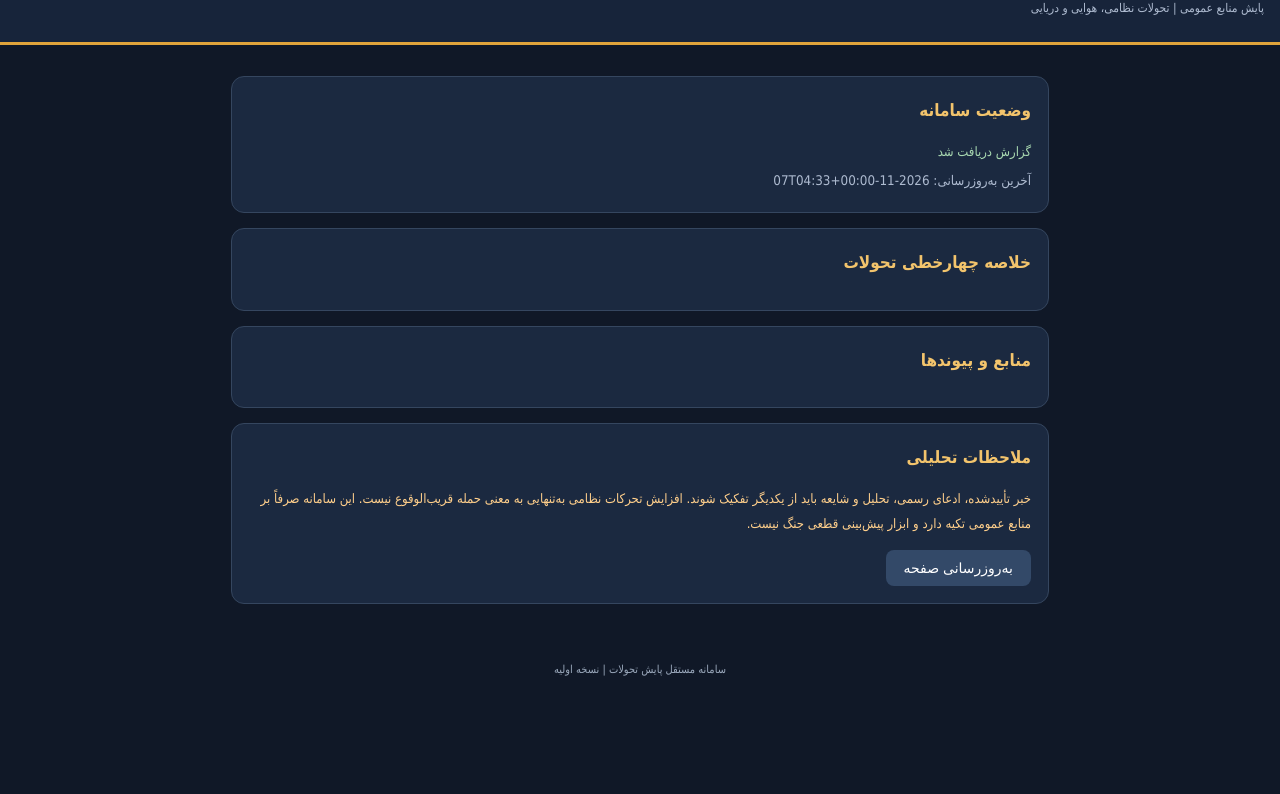
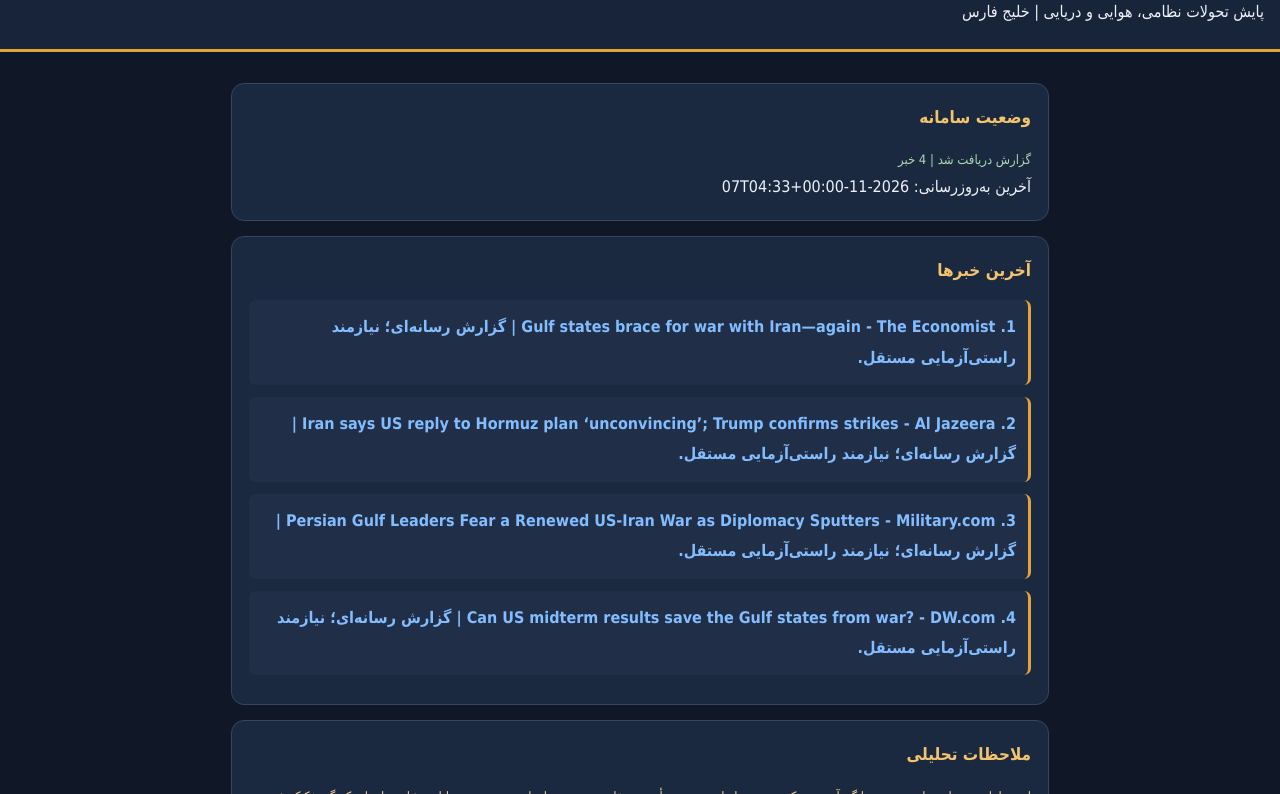
Before and after one commit to aderogar1-maker/iran-us-watch, a plain HTML site: page index.html in a window 1280 px wide. Shown: the part 65-859 px from the top of the page. Before the commit the page ends 800 px from the top, so only its background shows below. Drawn offline with Linux system fonts and the light colour scheme.

Commit message:
Update index.html

```diff
--- a/index.html
+++ b/index.html
@@ -1,3 +1,4 @@
+
 
 <!DOCTYPE html>
 <html lang="fa" dir="rtl">
@@ -8,115 +9,103 @@
 <title>رادار تحولات ایران و آمریکا</title>
 <style>
 *{box-sizing:border-box}
-body{
- margin:0;background:#101827;color:#edf2f7;
- font-family:Tahoma,Arial,sans-serif;line-height:1.9
-}
-header{
- background:#17243a;padding:22px 16px;
- border-bottom:3px solid #e0a43b
-}
-h1{font-size:21px;margin:0;color:#fff}
-.sub{font-size:12px;color:#aebbd0}
+body{margin:0;background:#101827;color:#edf2f7;font-family:Tahoma,Arial;line-height:1.9}
+header{background:#17243a;padding:22px 16px;border-bottom:3px solid #e0a43b}
+h1{font-size:21px;margin:0}
 main{max-width:850px;margin:auto;padding:16px}
-.card{
- background:#1b2940;border:1px solid #35465f;
- border-radius:13px;padding:17px;margin:15px 0
-}
+.card{background:#1b2940;border:1px solid #35465f;border-radius:13px;padding:17px;margin:15px 0}
 h2{font-size:17px;color:#f3c46c;margin-top:0}
 .status{color:#a8d8b0;font-size:13px}
-.line{
- border-right:3px solid #e0a43b;
- padding:5px 12px;margin:12px 0;
- background:#202f47;border-radius:5px
-}
-small{color:#aebbd0}
-a{color:#83bdff;display:block;margin:8px 0}
+.news{border-right:3px solid #e0a43b;background:#202f47;padding:12px;margin:12px 0;border-radius:7px}
+.news a{color:#83bdff;text-decoration:none;font-weight:bold}
+.news small{display:block;color:#b7c4d7;margin-top:5px}
 .warning{color:#ffcf8b;font-size:13px}
+button{background:#334968;color:white;border:0;border-radius:8px;padding:11px 18px;font-size:14px}
 footer{text-align:center;color:#9ba9bc;font-size:11px;padding:25px}
-button{
- background:#334968;color:white;border:0;
- border-radius:8px;padding:10px 18px;font-size:14px
-}
 </style>
 </head>
 <body>
 <header>
 <h1>رادار تحولات ایران و آمریکا</h1>
-<div class="sub">پایش منابع عمومی | تحولات نظامی، هوایی و دریایی</div>
+<div>پایش تحولات نظامی، هوایی و دریایی | خلیج فارس</div>
 </header>
 
 <main>
 <div class="card">
 <h2>وضعیت سامانه</h2>
-<div class="status" id="status">در انتظار دریافت آخرین گزارش...</div>
-<small id="updated">زمان به‌روزرسانی: نامشخص</small>
+<div class="status" id="status">در حال دریافت گزارش...</div>
+<div id="updated">زمان به‌روزرسانی: نامشخص</div>
 </div>
 
 <div class="card">
-<h2>خلاصه چهارخطی تحولات</h2>
-<div id="brief">
-<div class="line">۱. هنوز گزارشی از سامانه دریافت نشده است.</div>
-<div class="line">۲. تحرکات هوایی و پروازهای نظامی باید با منابع معتبر تطبیق داده شوند.</div>
-<div class="line">۳. تحولات دریایی و جابه‌جایی شناورها نیازمند تأیید مستقل هستند.</div>
-<div class="line">۴. هیچ زمان قطعی برای وقوع درگیری را نمی‌توان صرفاً از روی اخبار پیش‌بینی کرد.</div>
-</div>
-</div>
-
-<div class="card">
-<h2>منابع و پیوندها</h2>
-<div id="sources">
-<small>پس از اتصال موتور دریافت اخبار، منابع اینجا نمایش داده می‌شوند.</small>
-</div>
+<h2>آخرین خبرها</h2>
+<div id="news">در حال بارگذاری خبرها...</div>
 </div>
 
 <div class="card">
 <h2>ملاحظات تحلیلی</h2>
 <p class="warning">
-خبر تأییدشده، ادعای رسمی، تحلیل و شایعه باید از یکدیگر تفکیک شوند.
-افزایش تحرکات نظامی به‌تنهایی به معنی حمله قریب‌الوقوع نیست.
-این سامانه صرفاً بر منابع عمومی تکیه دارد و ابزار پیش‌بینی قطعی جنگ نیست.
+این سامانه خبرهای منابع عمومی را گردآوری می‌کند.
+تیتر رسانه‌ای به معنی تأیید مستقل خبر نیست.
+ادعا، خبر رسمی، تحلیل و شایعه باید از یکدیگر تفکیک شوند.
+هیچ زمان قطعی برای وقوع درگیری از روی این گزارش قابل پیش‌بینی نیست.
 </p>
-<button onclick="loadReport()">به‌روزرسانی صفحه</button>
+<button onclick="loadReport()">دریافت مجدد گزارش</button>
 </div>
 </main>
 
-<footer>
-سامانه مستقل پایش تحولات | نسخه اولیه
-</footer>
+<footer>رادار مستقل پایش تحولات | نسخه آزمایشی</footer>
 
 <script>
 async function loadReport(){
- const status=document.getElementById('status');
+ const status=document.getElementById("status");
+ const newsBox=document.getElementById("news");
+
+ status.textContent="در حال دریافت اطلاعات...";
+ newsBox.textContent="در حال بارگذاری...";
+
  try{
-  const response=await fetch('./latest.json?t='+Date.now());
-  if(!response.ok) throw new Error('گزارش هنوز منتشر نشده');
+  const response=await fetch("./latest.json?t="+Date.now(),{cache:"no-store"});
+  if(!response.ok) throw new Error("فایل گزارش در دسترس نیست");
+
   const data=await response.json();
 
-  document.getElementById('brief').innerHTML='';
-  (data.brief||[]).slice(0,4).forEach((item,i)=>{
-   const div=document.createElement('div');
-   div.className='line';
-   div.textContent=(i+1)+' . '+item;
-   document.getElementById('brief').appendChild(div);
+  document.getElementById("updated").textContent=
+   "آخرین به‌روزرسانی: "+(data.updated||"نامشخص");
+
+  const items=Array.isArray(data.items)?data.items:[];
+
+  newsBox.innerHTML="";
+
+  if(items.length===0){
+   newsBox.textContent="در این نوبت خبری دریافت نشده است.";
+   status.textContent="گزارش دریافت شد؛ خبر قابل نمایش وجود ندارد.";
+   return;
+  }
+
+  items.slice(0,4).forEach((item,i)=>{
+   const box=document.createElement("div");
+   box.className="news";
+
+   const link=document.createElement("a");
+   link.textContent=(i+1)+". "+(item.text||"خبر بدون عنوان");
+   link.href=item.url||"#";
+   link.target="_blank";
+   link.rel="noopener noreferrer";
+
+   if(!item.url){
+    link.removeAttribute("href");
+   }
+
+   box.appendChild(link);
+   newsBox.appendChild(box);
   });
 
-  document.getElementById('updated').textContent=
-   'آخرین به‌روزرسانی: '+(data.updated||'نامشخص');
+  status.textContent="گزارش دریافت شد | "+items.length+" خبر";
 
-  const sources=document.getElementById('sources');
-  sources.innerHTML='';
-  (data.sources||[]).forEach(item=>{
-   const a=document.createElement('a');
-   a.href=item.url;
-   a.target='_blank';
-   a.rel='noopener';
-   a.textContent=item.title||item.url;
-   sources.appendChild(a);
-  });
-  status.textContent='گزارش دریافت شد';
- }catch(e){
-  status.textContent='موتور دریافت اخبار هنوز راه‌اندازی نشده است.';
+ }catch(error){
+  status.textContent="خطا در دریافت گزارش";
+  newsBox.textContent="خطا: "+error.message;
  }
 }
 loadReport();
```
